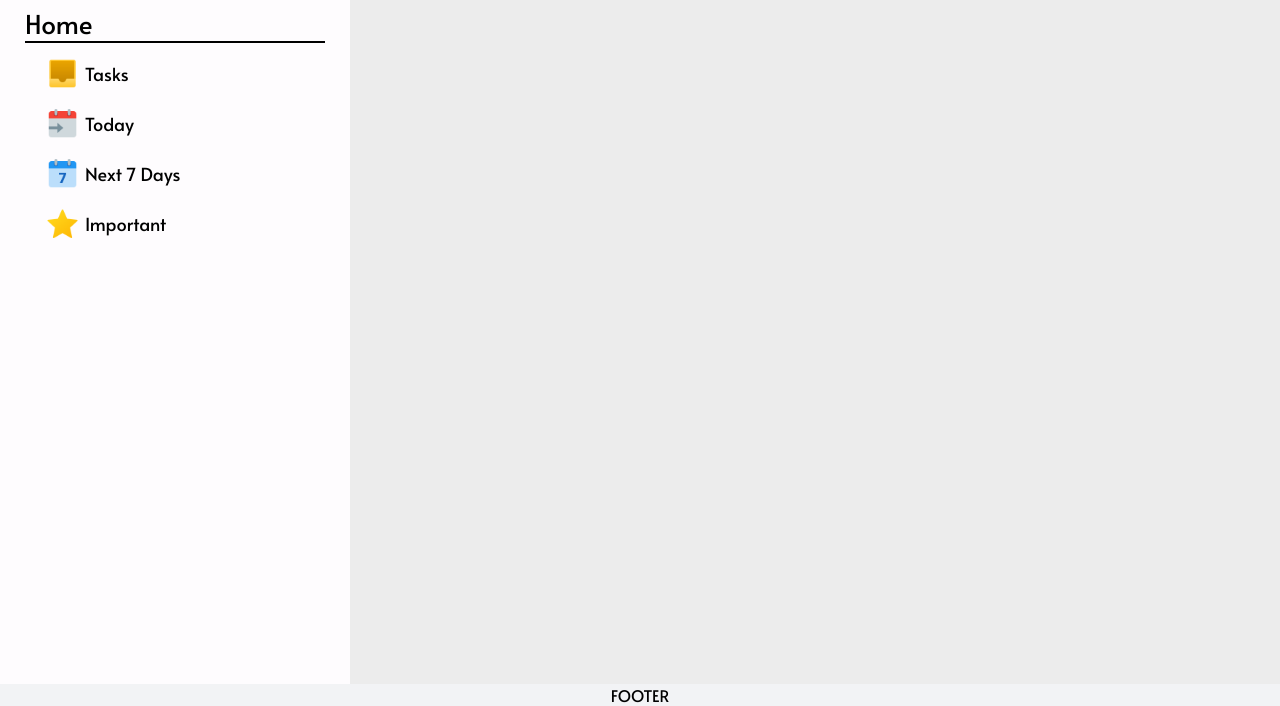
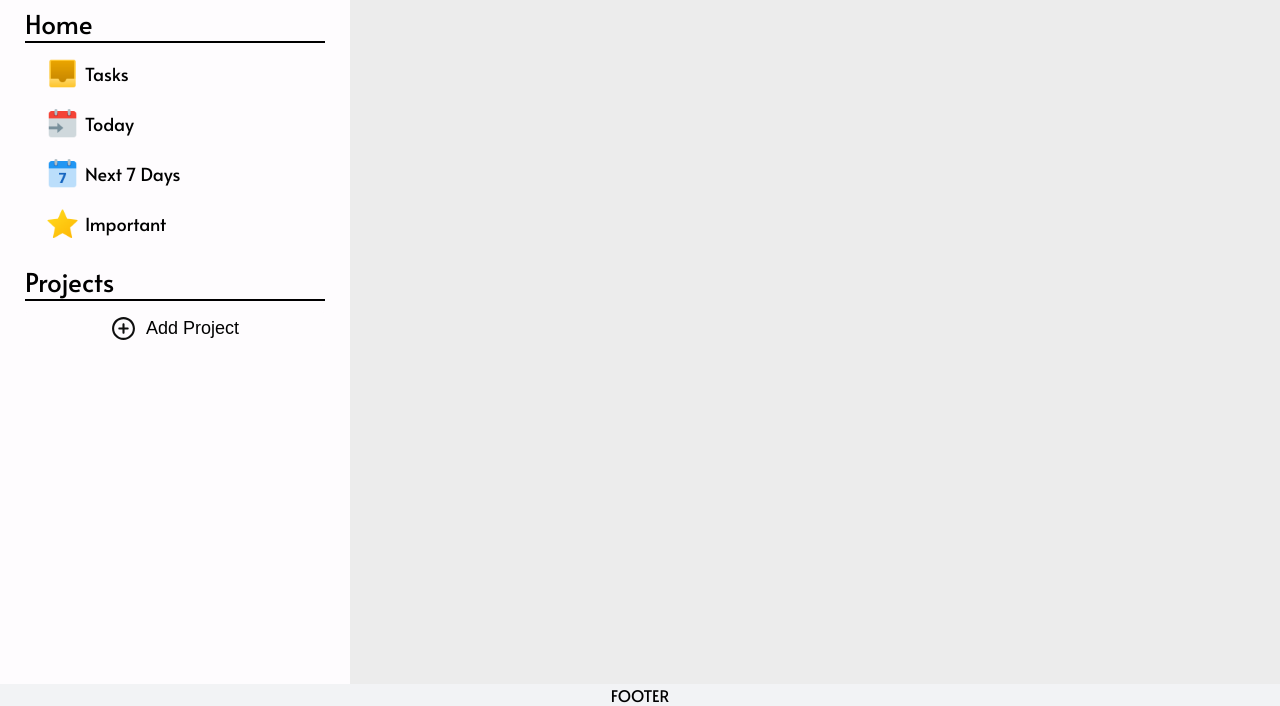
Before and after one commit to Stjepan1999/todo-list, a plain HTML site: page index.html in a window 1280 px wide. Shown: the part 94-800 px from the top of the page. Drawn offline with Linux system fonts and the light colour scheme.

Commit message:
Create project section in sidebar

```diff
--- a/index.html
+++ b/index.html
@@ -33,6 +33,12 @@
                     <div>Important</div>
                 </div>
             </div>
+
+            <div class="projects">
+                <div class="projects-heading">Projects</div>
+                <button class="add-project-button"><img src="./images/add-circle.svg">Add Project</button>
+
+            </div>
         </div>
 
         <div class="main">
--- a/style.css
+++ b/style.css
@@ -49,6 +49,7 @@ body {
     display: flex;
     flex-direction: column;
     padding: 25px;
+    gap: 20px;
 }
 
 .home {
@@ -58,7 +59,8 @@ body {
 
 }
 
-.home-heading {
+.home-heading,
+.projects-heading {
     font-size: 26px;
     border-bottom: 2px solid black;
     width: 100%;
@@ -86,6 +88,30 @@ body {
     background-color: #ececec;
 }
 
+.add-project-button {
+    display: flex;
+    align-items: center;
+    justify-content: center;
+    margin-top: 10px;
+    gap: 10px;
+    background-color: #fefcfe;
+    border: none;
+    border-radius: 5px;
+    font-size: 18px;
+    width: 100%;
+    height: 35px;
+}
+
+.add-project-button > img {
+    width: 25px;
+    height: 25px;
+}
+
+.add-project-button:hover {
+    cursor: pointer;
+    background-color: #ececec;
+}
+
 .main {
     grid-area: main;
     background-color: #ececec;
```
Also changed, not shown: images/add-circle.svg (added).
